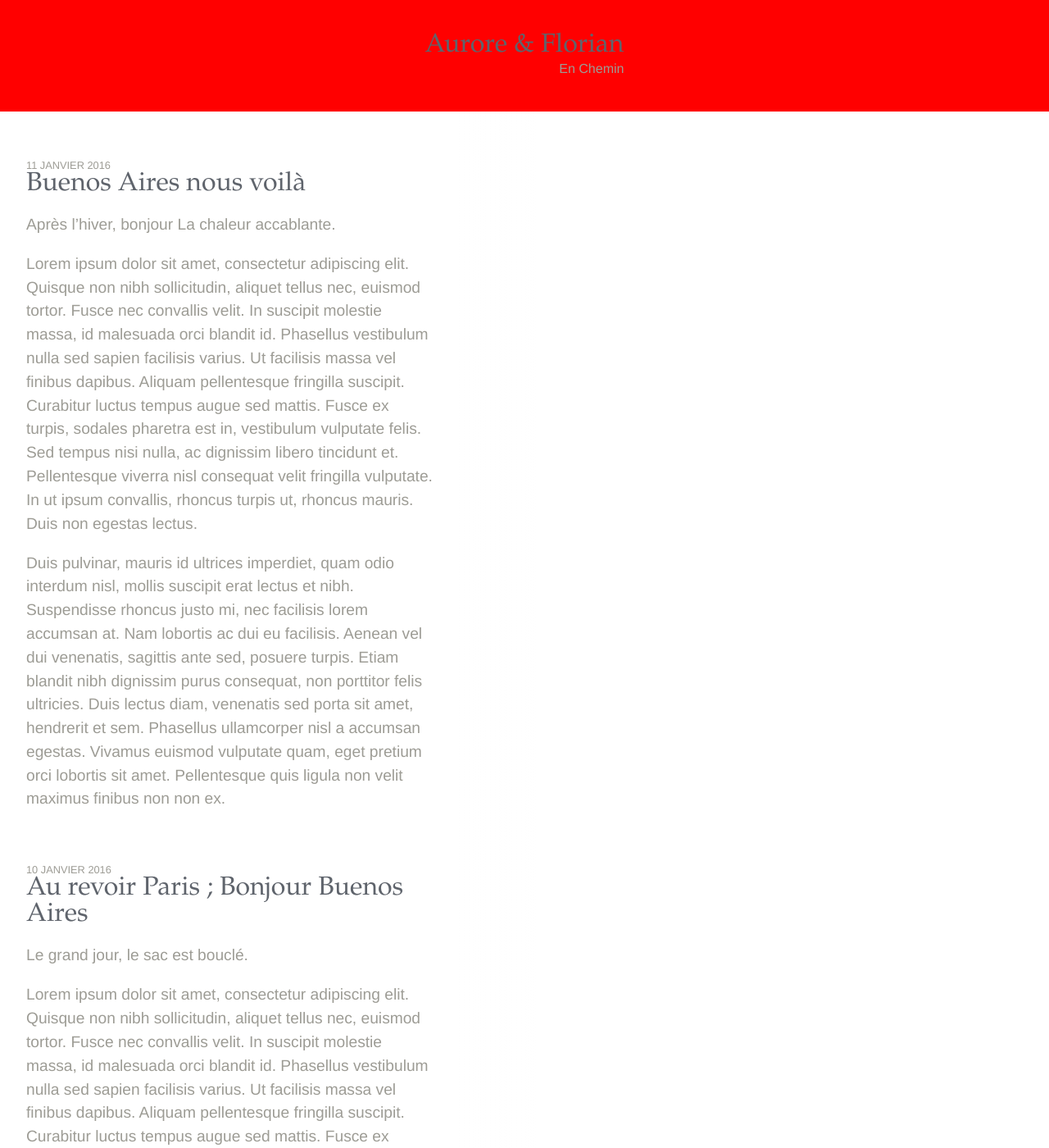
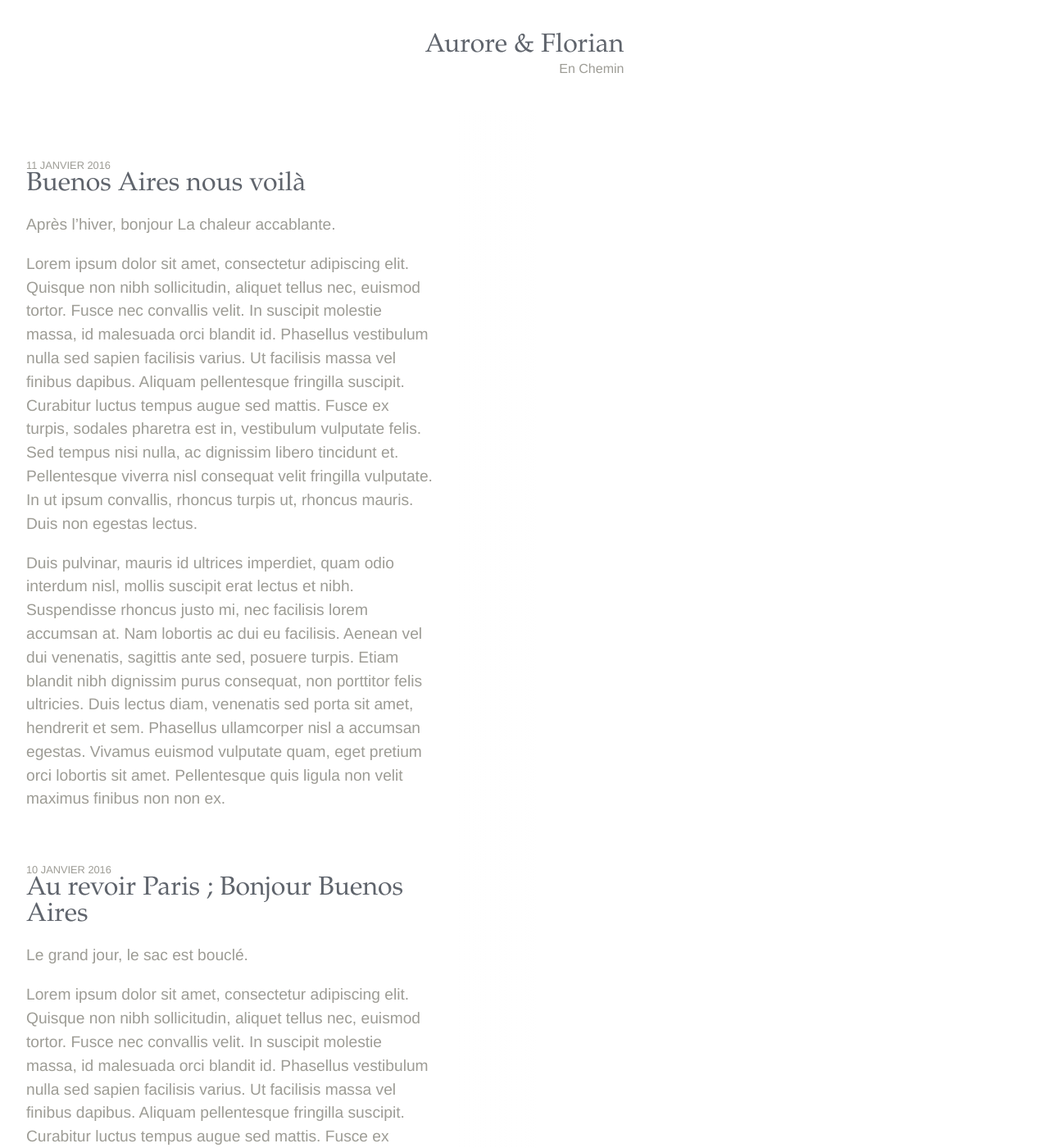
Before and after one commit to dtrucs/dtrucs.github.io, a Jekyll site: the page built from index.html, in a window 1280 px wide and 1400 px high. Shown: the whole window at 82% size. Built offline with Jekyll 4.4.1, drawn with Linux system fonts in a browser that asks for light colours; the list of posts is cut into pages by our own code.

Commit message:
fix fixed stuff

```diff
--- a/assets/sass/base/_root.scss
+++ b/assets/sass/base/_root.scss
@@ -12,11 +12,11 @@
 }
 
 .u-container {
-   position: relative;
-   margin-top: 8.5em;
+   position: absolute;
+   top: 8.5em;
+   width: 100%;
    z-index: 2;
    background: #fff;
-   overflow: hidden;
    clip: rect(auto, auto, auto, auto);
    clip-path: inset(0 0 0 0);
 }
@@ -27,7 +27,6 @@
     width: 100%;
     text-align: center;
     z-index: 1;
-    background: red;
     &__top {
         margin: 2em 0;
         font-size: 1em;
@@ -125,6 +124,7 @@
     height: 100%;
     z-index: -2;
     opacity: .5;
+    backface-visibility: hidden;
 }
 
 .map-icon {
```
